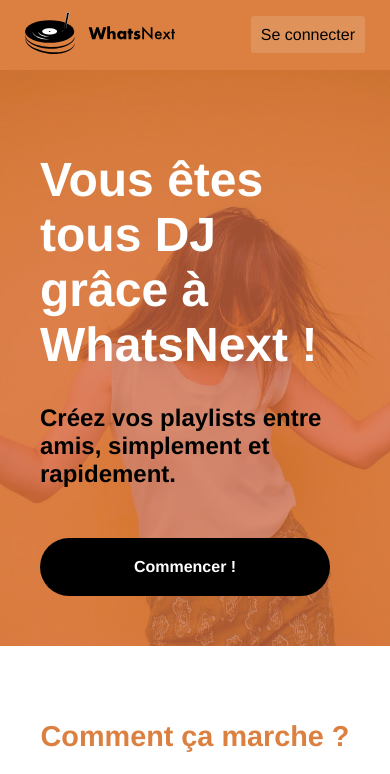
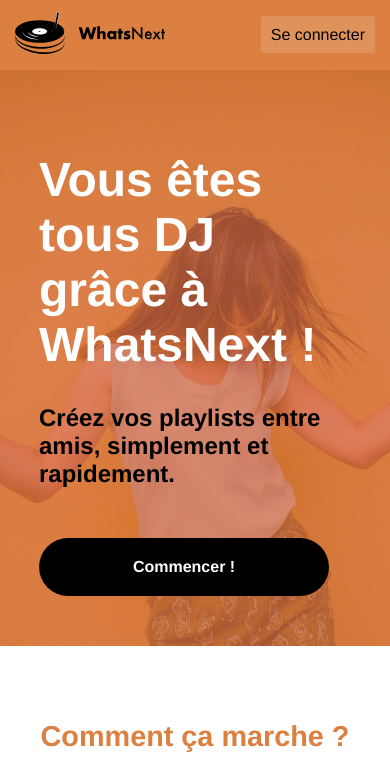
Before and after one commit to ronanlebideau/WhatsNext_integration, a plain HTML site: page index.html in a window 390 px wide. Shown: the top 774 px of the page. Drawn offline with Linux system fonts and the light colour scheme.

Commit message:
Corrected margins to avoid horizontal scrollbar on mobile

```diff
--- a/css/style.css
+++ b/css/style.css
@@ -38,7 +38,7 @@ header{
   justify-content: space-between;
   align-items: center;
   background-color:#DB8041;
-  padding:10px 25px;
+  padding:10px 15px;
   font-size: 1rem;
 }
 .brand{
@@ -46,6 +46,7 @@ header{
 }
 nav ul{
   list-style: none;
+  width:80%;
 }
 .connect{
   font-weight: normal;
@@ -69,13 +70,13 @@ main{
   align-items: center;
 }
 .hero{
-  width:100%;
+  width:80vw;
   display:flex;
   flex-direction: row;
   justify-content: center;
   align-items:center;
-  padding:50px 0;
-  background:url(../img/hero.jpg) no-repeat fixed center;
+  padding:50px 10vw;
+  background:url(../img/hero.jpg) repeat-x fixed center;
   background-size: cover;
 }
 .hero-img img{
@@ -106,7 +107,6 @@ main{
   display:flex;
   flex-direction: column;
   max-width:480px;
-  padding:0 40px;
 }
 .hero-txt strong{
   font-size: 1.5rem;
```
